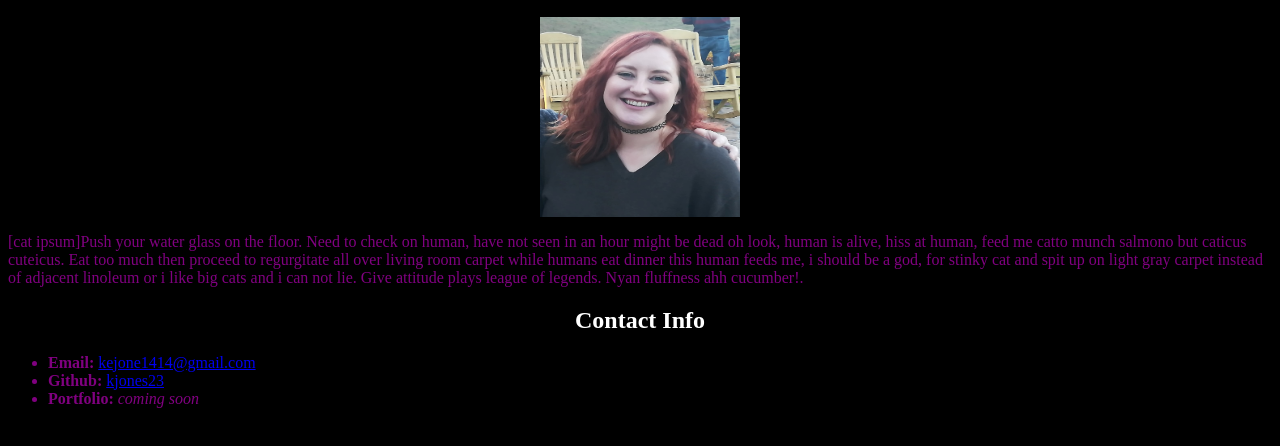
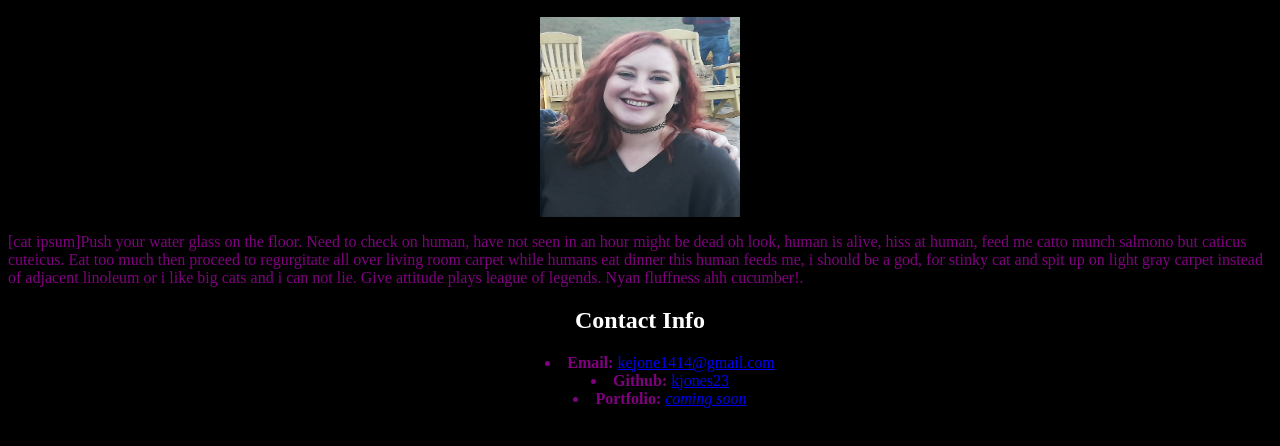
Before and after one commit to katjones23/01-Activity-04-HTML-GIT, a plain HTML site: page index.html in a window 1280 px wide. Shown: the part 110-556 px from the top of the page. Drawn offline with Linux system fonts and the light colour scheme.

Commit message:
updating contact info some more

```diff
--- a/index.html
+++ b/index.html
@@ -34,9 +34,9 @@
         <ul>
             <li><b>Email:</b> <a href="mailto:kejone1414@gmail.com" target="_top">
                 kejone1414@gmail.com</a></li>
-            <li><b>Github:</b> <a href="https://github.com/katjones23">
+            <li><b>Github:</b> <a href="https://github.com/katjones23" target="_blank">
                 kjones23</a></li>
-            <li><b>Portfolio:</b><i> coming soon</i></li>
+            <li><b>Portfolio:</b> <a href="#"><i>coming soon</i></a></li>
         </ul>
     </div>
 
--- a/style.css
+++ b/style.css
@@ -16,3 +16,8 @@ img {
     margin-right: auto;
     display: block;
 }
+
+ul {
+        text-align: center;
+        list-style: inside;
+}
```
